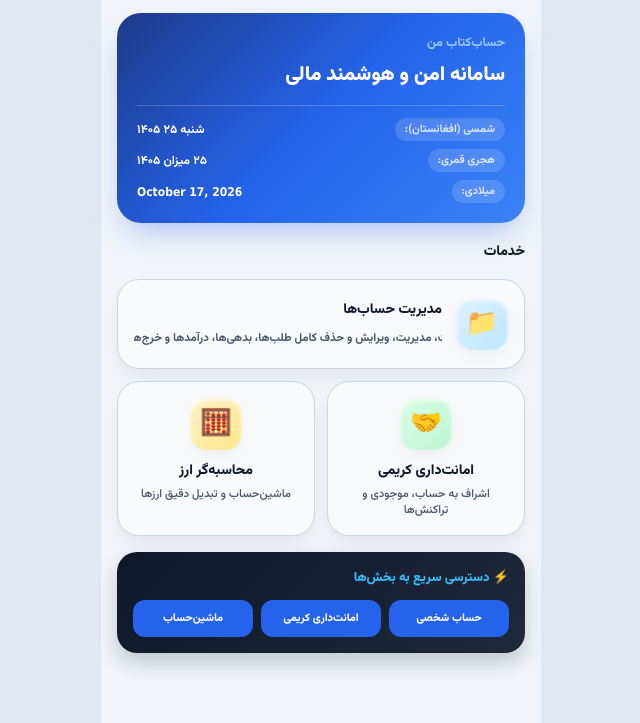
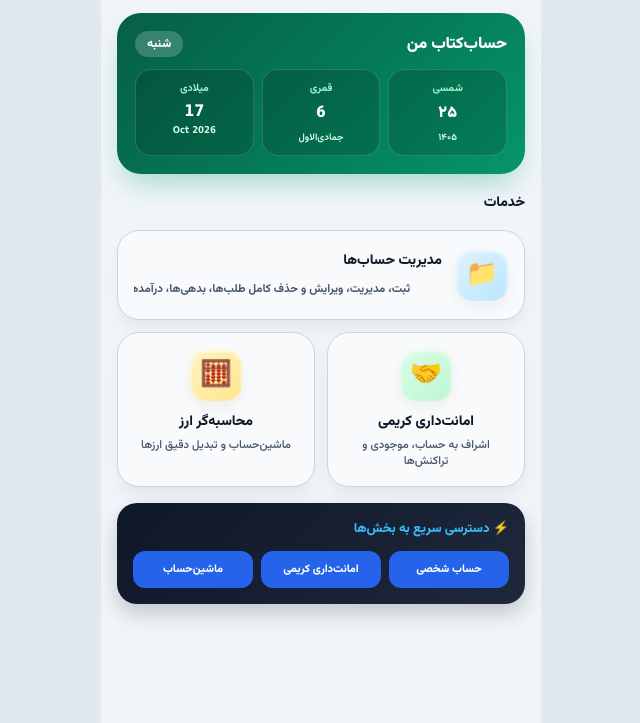
Before and after one commit to mohammadsharifkarimi4-star/karimi-trust, a plain HTML site: page index.html in a window 1280 px wide. Shown: the part 77-800 px from the top of the page, without its empty margins (319-959 px from the left). Drawn offline with Linux system fonts and the light colour scheme.

Commit message:
Update index.html

```diff
--- a/index.html
+++ b/index.html
@@ -8,13 +8,12 @@
     @import url('https://fonts.googleapis.com/css2?family=Vazirmatn:wght@400;500;700;800;900&display=swap');
 
     :root {
-      --bg-gradient: linear-gradient(180deg, #e2e8f0 0%, #cbd5e1 100%);
-      --card-bg: #f8fafc; /* سفیدی مایل به خاکستری ملایم */
-      --accent-gradient: linear-gradient(135deg, #1e3a8a 0%, #2563eb 50%, #3b82f6 100%);
+      --card-bg: #f8fafc;
+      --accent-gradient: linear-gradient(135deg, #065f46 0%, #047857 50%, #059669 100%);
       --text-dark: #0f172a;
       --text-muted: #475569;
       --shadow-soft: 0 10px 20px -5px rgba(0, 0, 0, 0.08);
-      --shadow-hover: 0 15px 25px -5px rgba(37, 99, 235, 0.25);
+      --shadow-hover: 0 15px 25px -5px rgba(5, 150, 105, 0.25);
     }
 
     * {
@@ -39,14 +38,14 @@
       width: 100%;
       max-width: 440px;
       min-height: 100vh;
-      background: #f1f5f9; /* پس زمینه نرم مایل به خاکستری */
+      background: #f1f5f9;
       padding: 16px 16px 32px 16px;
       display: flex;
       flex-direction: column;
       gap: 16px;
     }
 
-    /* هدر بالای صفحه */
+    /* هدر بالا */
     .top-header {
       display: flex;
       justify-content: space-between;
@@ -101,59 +100,73 @@
       100% { transform: scale(0.95); box-shadow: 0 0 0 0 rgba(16, 185, 129, 0); }
     }
 
-    /* کارت آبی اصلی با طراحی زیبا */
+    /* کارت سبز-آبی شکیل بالایی حاوی تقویم ۳گانه */
     .hero-card {
       background: var(--accent-gradient);
       border-radius: 24px;
-      padding: 20px;
+      padding: 18px;
       color: #ffffff;
-      box-shadow: 0 15px 30px -8px rgba(37, 99, 235, 0.35);
+      box-shadow: 0 15px 30px -8px rgba(5, 150, 105, 0.35);
       position: relative;
       overflow: hidden;
+      display: flex;
+      flex-direction: column;
+      gap: 12px;
     }
 
-    .hero-top {
+    .hero-top-info {
       display: flex;
       justify-content: space-between;
       align-items: center;
-      margin-bottom: 6px;
     }
 
-    .hero-title {
-      font-size: 12.5px;
-      color: #93c5fd;
+    .hero-main-title {
+      font-size: 16px;
+      font-weight: 900;
+    }
+
+    .day-badge {
+      background: rgba(255, 255, 255, 0.2);
+      padding: 4px 12px;
+      border-radius: 20px;
+      font-size: 12px;
       font-weight: 800;
     }
 
-    .hero-main-val {
-      font-size: 20px;
-      font-weight: 900;
-      margin-bottom: 14px;
+    /* ۳ ستون تاریخ‌ها دقیقاً مثل نمونه مد نظر شما */
+    .dates-grid-3 {
+      display: grid;
+      grid-template-columns: repeat(3, 1fr);
+      gap: 8px;
     }
 
-    /* نمایش تواریخ طراحی نواری */
-    .date-container {
+    .date-box-item {
+      background: rgba(0, 0, 0, 0.15);
+      border: 1px solid rgba(255, 255, 255, 0.15);
+      border-radius: 16px;
+      padding: 10px 6px;
+      text-align: center;
       display: flex;
       flex-direction: column;
-      gap: 8px;
-      border-top: 1px solid rgba(255, 255, 255, 0.2);
-      padding-top: 12px;
+      gap: 4px;
     }
 
-    .date-row {
-      display: flex;
-      justify-content: space-between;
-      align-items: center;
-      font-size: 12px;
+    .date-box-title {
+      font-size: 10.5px;
+      color: #a7f3d0;
       font-weight: 700;
     }
 
-    .date-badge {
-      background: rgba(255, 255, 255, 0.15);
-      padding: 3px 10px;
-      border-radius: 12px;
-      font-size: 11px;
-      color: #e0e7ff;
+    .date-box-val {
+      font-size: 16px;
+      font-weight: 900;
+      color: #ffffff;
+    }
+
+    .date-box-sub {
+      font-size: 9.5px;
+      color: #d1fae5;
+      font-weight: 600;
     }
 
     .section-label {
@@ -163,7 +176,7 @@
       margin-top: 2px;
     }
 
-    /* ساختار کارت‌ها با رنگ خاکستری-سفید شکیل */
+    /* کارت‌ها */
     .menu-container {
       display: flex;
       flex-direction: column;
@@ -201,7 +214,7 @@
     .marquee-text {
       display: inline-block;
       padding-right: 100%;
-      animation: marquee 12s linear infinite;
+      animation: marquee 14s linear infinite;
       font-size: 11.5px;
       color: var(--text-muted);
       font-weight: 600;
@@ -332,25 +345,33 @@
       </div>
     </div>
 
-    <!-- کارت اصلی با تاریخ‌های صحیح و هوشمند -->
+    <!-- کارت تقویم ۳گانه زنده و خودکار (شمسی افغانستان، قمری، میلادی) -->
     <div class="hero-card">
-      <div class="hero-top">
-        <span class="hero-title">حساب‌کتاب من</span>
+      <div class="hero-top-info">
+        <span class="hero-main-title">حساب‌کتاب من</span>
+        <span class="day-badge" id="dayNameDisplay">شنبه</span>
       </div>
-      <div class="hero-main-val">سامانه امن و هوشمند مالی</div>
 
-      <div class="date-container">
-        <div class="date-row">
-          <span class="date-badge">شمسی (افغانستان):</span>
-          <span id="afghaniDateDisplay">در حال دریافت...</span>
+      <div class="dates-grid-3">
+        <!-- شمسی افغانستان -->
+        <div class="date-box-item">
+          <span class="date-box-title">شمسی</span>
+          <span class="date-box-val" id="shamsiDayVal">۲۵</span>
+          <span class="date-box-sub" id="shamsiMonthVal">میزان ۱۴۰۵</span>
         </div>
-        <div class="date-row">
-          <span class="date-badge">هجری قمری:</span>
-          <span id="hijriDateDisplay">در حال دریافت...</span>
+
+        <!-- هجری قمری -->
+        <div class="date-box-item">
+          <span class="date-box-title">قمری</span>
+          <span class="date-box-val" id="hijriDayVal">۵</span>
+          <span class="date-box-sub" id="hijriMonthVal">جمادی الاول</span>
         </div>
-        <div class="date-row">
-          <span class="date-badge">میلادی:</span>
-          <span id="gregorianDateDisplay" class="eng-num">در حال دریافت...</span>
+
+        <!-- میلادی -->
+        <div class="date-box-item">
+          <span class="date-box-title">میلادی</span>
+          <span class="date-box-val eng-num" id="gregDayVal">17</span>
+          <span class="date-box-sub eng-num" id="gregMonthVal">Oct 2026</span>
         </div>
       </div>
     </div>
@@ -361,7 +382,7 @@
     </div>
 
     <div class="menu-container">
-      <!-- کارت مدیریت حساب‌ها با متن متحرک افقی زیبا -->
+      <!-- کارت مدیریت حساب‌ها با متن متحرک افقی -->
       <a href="finance.html" class="menu-card-large">
         <div class="icon-wrapper icon-finance">📁</div>
         <div style="flex: 1; overflow: hidden;">
@@ -372,7 +393,6 @@
         </div>
       </a>
 
-      <!-- کارت‌های عمودی کوچک -->
       <div class="menu-row-small">
         <a href="exchange.html" class="menu-card-small">
           <div class="icon-wrapper icon-exchange">🤝</div>
@@ -407,16 +427,18 @@
   </div>
 
   <script>
-    // اسکریپت محاسبه دقیق تواریخ امروز
-    function updateLiveDates() {
+    // اسکریپت محاسبه دقیق و خودکار تقویم‌ها بر اساس تاریخ زنده روز دستگاه
+    function updateLiveCalendar() {
       const now = new Date();
 
+      // روز هفته
       const weekDays = ['یکشنبه', 'دوشنبه', 'سه‌شنبه', 'چهارشنبه', 'پنج‌شنبه', 'جمعه', 'شنبه'];
-      const dayName = weekDays[now.getDay()];
+      document.getElementById('dayNameDisplay').innerText = weekDays[now.getDay()];
 
+      // ماه‌های افغانستان
       const afMonths = ['حمل', 'ثور', 'جوزا', 'سرطان', 'اسد', 'سنبله', 'میزان', 'عقرب', 'قوس', 'جدی', 'دلو', 'حوت'];
 
-      // محاسبه شمسی با ماه‌های افغانی (میزان)
+      // محاسبه شمسی
       const formatterSF = new Intl.DateTimeFormat('fa-IR-u-ca-persian', { day: 'numeric', month: 'numeric', year: 'numeric' });
       const partsSF = formatterSF.formatToParts(now);
       let daySF = '', monthSF = '', yearSF = '';
@@ -425,24 +447,35 @@
         if (p.type === 'month') monthSF = parseInt(p.value, 10);
         if (p.type === 'year') yearSF = p.value;
       });
-      const afMonthName = afMonths[monthSF - 1] || '';
-      document.getElementById('afghaniDateDisplay').innerText = `${dayName} ${daySF} ${afMonthName} ${yearSF}`;
+      document.getElementById('shamsiDayVal').innerText = daySF;
+      document.getElementById('shamsiMonthVal').innerText = `${afMonths[monthSF - 1] || ''} ${yearSF}`;
 
-      // محاسبه قمری دقیق
+      // محاسبه قمری دقیق (هجری قمری)
+      const islamicMonths = ['محرم', 'صفر', 'ربیع‌الاول', 'ربیع‌الثانی', 'جمادی‌الاول', 'جمادی‌الثانی', 'رجب', 'شعبان', 'رمضان', 'شوال', 'ذیقعده', 'ذیحجه'];
       try {
-        const formatterIslamic = new Intl.DateTimeFormat('fa-AF-u-ca-islamic-uma', { day: 'numeric', month: 'long', year: 'numeric' });
-        document.getElementById('hijriDateDisplay').innerText = formatterIslamic.format(now);
+        const formatterIslamic = new Intl.DateTimeFormat('en-US-u-ca-islamic-umalqura', { day: 'numeric', month: 'numeric', year: 'numeric' });
+        const partsHijri = formatterIslamic.formatToParts(now);
+        let dH = '', mH = '', yH = '';
+        partsHijri.forEach(p => {
+          if (p.type === 'day') dH = p.value;
+          if (p.type === 'month') mH = parseInt(p.value, 10);
+          if (p.type === 'year') yH = p.value;
+        });
+        document.getElementById('hijriDayVal').innerText = dH;
+        document.getElementById('hijriMonthVal').innerText = islamicMonths[mH - 1] || 'جمادی الاول';
       } catch (e) {
-        document.getElementById('hijriDateDisplay').innerText = '۵ ربیع‌الثانی ۱۴۴۸';
+        document.getElementById('hijriDayVal').innerText = '۵';
+        document.getElementById('hijriMonthVal').innerText = 'جمادی الاول';
       }
 
-      // میلادی
-      const enOptions = { day: 'numeric', month: 'long', year: 'numeric' };
-      document.getElementById('gregorianDateDisplay').innerText = now.toLocaleDateString('en-US', enOptions);
+      // محاسبه میلادی
+      document.getElementById('gregDayVal').innerText = now.getDate();
+      const engMonths = ['Jan', 'Feb', 'Mar', 'Apr', 'May', 'Jun', 'Jul', 'Aug', 'Sep', 'Oct', 'Nov', 'Dec'];
+      document.getElementById('gregMonthVal').innerText = `${engMonths[now.getMonth()]} ${now.getFullYear()}`;
     }
 
     window.onload = function() {
-      updateLiveDates();
+      updateLiveCalendar();
     };
   </script>
 
```
